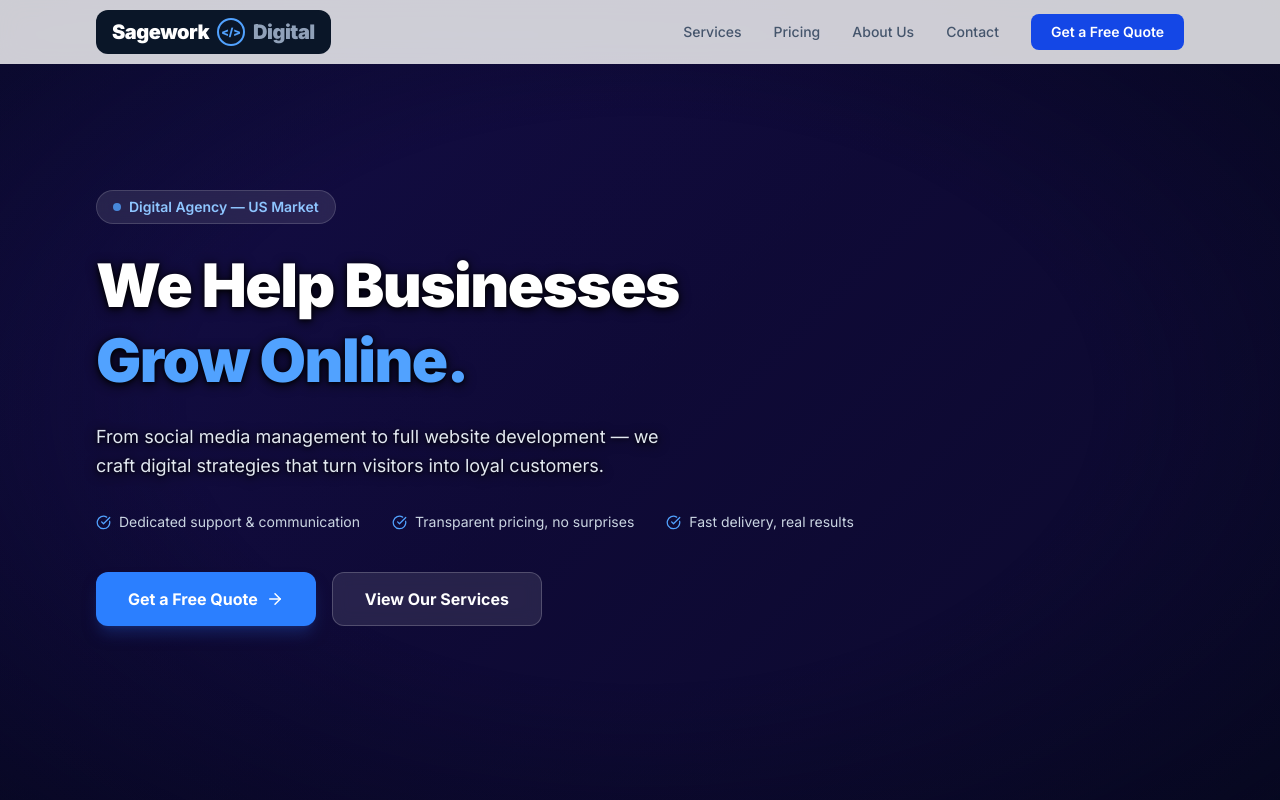
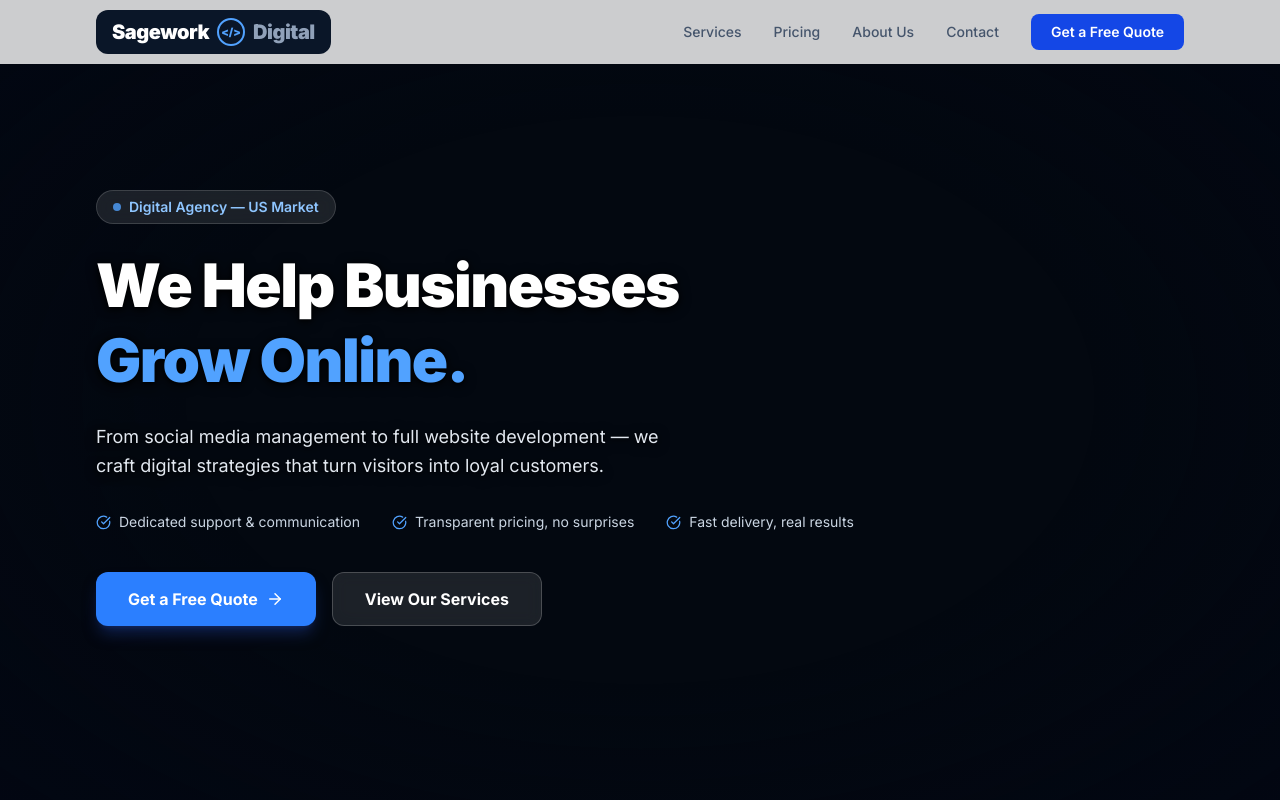
Before and after one commit to alpererdogan222-debug/agency-website, a Next.js app: page / in a window 1280 px wide. Shown: the top 800 px of the page. Built offline with nearby package versions, Linux system fonts and the light colour scheme.

Commit message:
Use opaque cover div over YouTube iframe to guarantee no buttons ever visible

```diff
--- a/app/components/VideoBackground.tsx
+++ b/app/components/VideoBackground.tsx
@@ -56,21 +56,19 @@ export default function VideoBackground() {
           },
           // eslint-disable-next-line @typescript-eslint/no-explicit-any
           onStateChange: (e: any) => {
-            const wrapper = document.getElementById("yt-bg-wrapper");
+            const cover = document.getElementById("yt-cover");
             if (e.data === 1) {
-              // Oynatılıyor → YouTube'un kısa "başlatılıyor" animasyonu bitsin, sonra göster
+              // Oynatılıyor → YouTube animasyonu tamamen bitsin (1500ms), sonra örtüyü kaldır
               setTimeout(() => {
-                if (wrapper) wrapper.style.opacity = "1";
-              }, 600);
+                if (cover) cover.style.opacity = "0";
+              }, 1500);
             } else {
-              // Oynatılmıyor → gizle
-              if (wrapper) wrapper.style.opacity = "0";
+              // Oynatılmıyor → örtüyü hemen geri getir
+              if (cover) cover.style.opacity = "1";
               if (e.data === 0) {
-                // Video bitti → başa sar ve yeniden oynat (playlist yok, döngü elle)
                 e.target.seekTo(0);
                 e.target.playVideo();
               } else if (e.data === 2) {
-                // Duraklatıldı → yeniden oynat
                 e.target.playVideo();
               }
             }
@@ -108,8 +106,6 @@ export default function VideoBackground() {
             transform: "translate(-50%, -50%)",
             pointerEvents: "none",
             zIndex: 0,
-            opacity: 0,
-            transition: "opacity 0.8s ease",
           }}
         >
           <div id="yt-bg-player" className="w-full h-full" />
@@ -122,6 +118,19 @@ export default function VideoBackground() {
             zIndex: 2,
             background:
               "linear-gradient(135deg, rgba(10,20,60,0.38) 0%, rgba(5,10,30,0.22) 50%, rgba(20,10,50,0.30) 100%)",
+          }}
+        />
+
+        {/* Opak örtü — YouTube buton animasyonlarını tamamen gizler, sadece temiz oynatma anında şeffaflaşır */}
+        <div
+          id="yt-cover"
+          className="absolute inset-0"
+          style={{
+            zIndex: 3,
+            background: "#030810",
+            opacity: 1,
+            transition: "opacity 1.2s ease",
+            pointerEvents: "none",
           }}
         />
 
```
